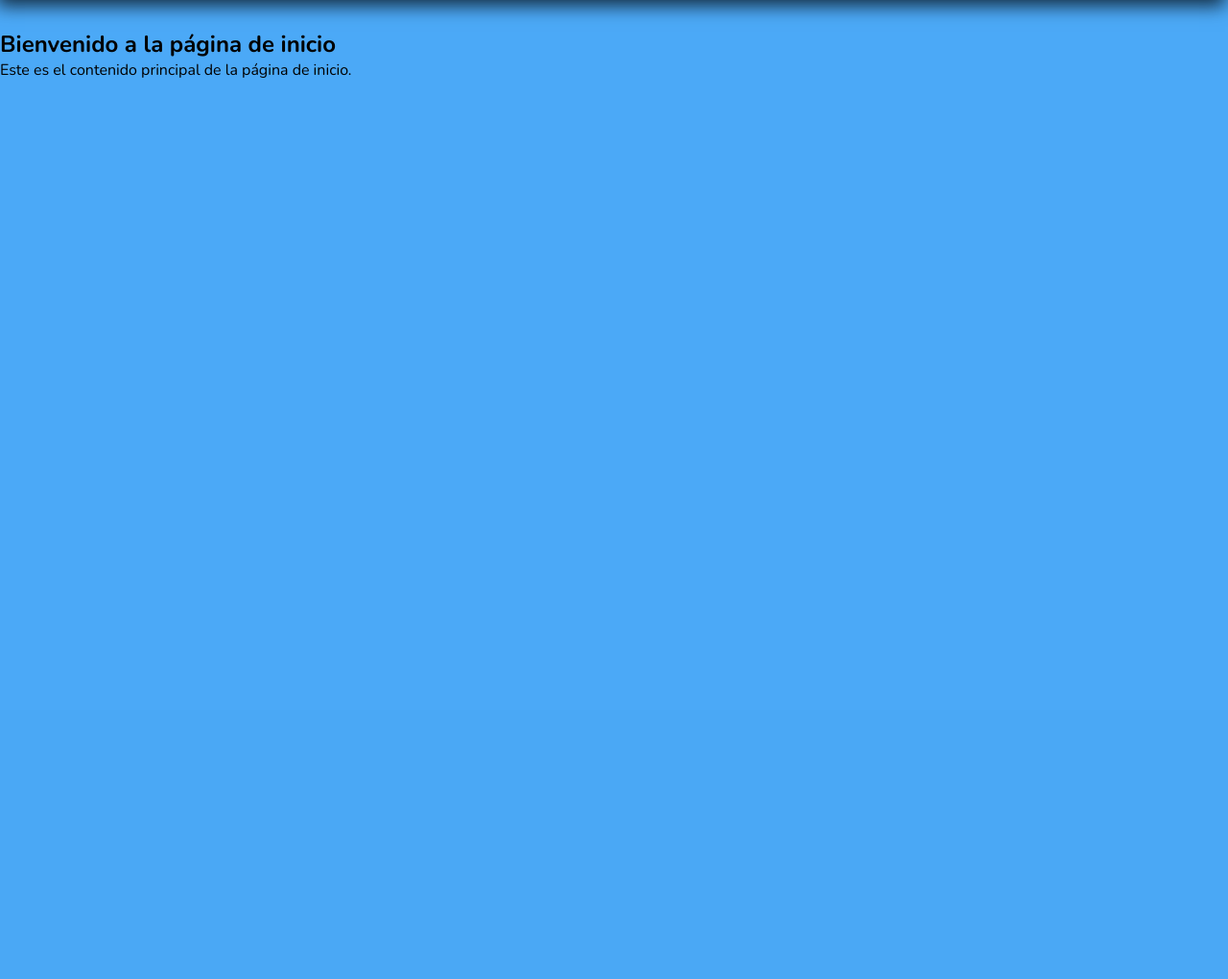
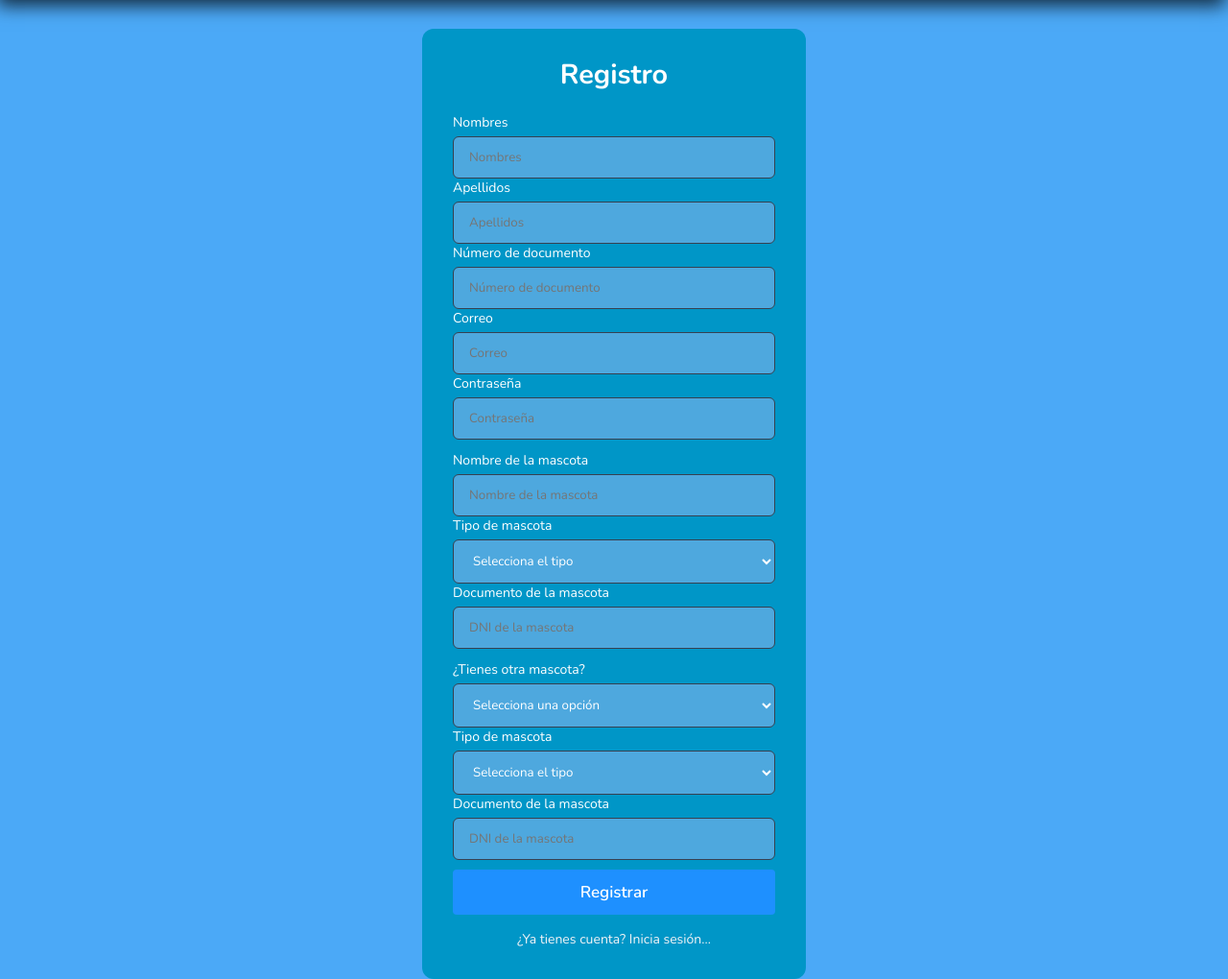
Before and after one commit to jesus-espitia/vacaciones, a Flask app: page /register in a window 1280 px wide. Shown: the part 60-1080 px from the top of the page at 96% size. Before the commit the page ends 141 px from the top, so only its background shows below. Run offline with Flask 3, Linux system fonts and the light colour scheme.

Commit message:
Cambios 08/01/25 - 12:41 p. m. Confirmados

```diff
--- a/app/static/css/register.css
+++ b/app/static/css/register.css
@@ -0,0 +1,92 @@
+.punto {
+    display: flex;
+    justify-content: center;
+    align-items: center;
+}
+
+.form-container {
+    width: 400px;
+    border-radius: 0.75rem;
+    background-color: #0096c7;
+    padding: 2rem;
+    color: #fff;
+}
+
+.title {
+    text-align: center;
+    font-size: 1.8rem;
+    line-height: 2rem;
+    font-weight: 700;
+}
+
+.form {
+    margin-top: 1.5rem;
+}
+
+.input-group {
+    margin-top: 0.75rem;
+    font-size: 0.875rem;
+    line-height: 1.25rem;
+}
+
+.input-group label {
+    display: block;
+    color: #fff;
+    margin-bottom: 4px;
+}
+
+.input-group input,
+.input-group select {
+    width: 100%;
+    border-radius: 0.375rem;
+    border: 1px solid rgba(55, 65, 81, 1);
+    outline: 0;
+    background-color: #4ea8de;
+    padding: 0.75rem 1rem;
+    color: #fff;
+}
+
+.input-group input:focus,
+.input-group select:focus {
+    border-color: rgba(167, 139, 250);
+}
+
+.enviar a {
+    margin-top: 10px;
+    display: block;
+    width: 100%;
+    padding: 0.75rem;
+    text-align: center;
+    font-weight: 600;
+    text-decoration: none;
+    font-size: 17px;
+    border: transparent;
+    background: dodgerblue;
+    color: white;
+    border-radius: 4px;
+}
+
+.enviar a:hover {
+    background: linear-gradient(90deg, rgba(30, 144, 255, 1) 0%, rgba(0, 212, 255, 1) 100%);
+}
+
+.enviar a:active {
+    transform: translate(0em, 0.2em);
+}
+
+.social-message {
+    display: flex;
+    align-items: center;
+    padding-top: 1rem;
+    justify-content: center;
+}
+
+.social-message a {
+    color: rgba(243, 244, 246, 1);
+    text-decoration: none;
+    font-size: 14px;
+}
+
+.social-message a:hover {
+    text-decoration: underline rgba(167, 139, 250, 1);
+}
--- a/app/templates/register.html
+++ b/app/templates/register.html
@@ -4,23 +4,92 @@
 <head>
     <meta charset="UTF-8">
     <meta name="viewport" content="width=device-width, initial-scale=1.0">
-    <link rel="stylesheet" href="{{url_for('static', filename = 'css/registres.css')}}">
-    <title>{% block titulo %} Registro | CONCRETE JUNGLE{% endblock %}</title>
+    <title>{% block titulo %} Registro | CONCRETE JUNGLE {% endblock %}</title>
+    <link rel="stylesheet" href="{{url_for('static', filename = 'css/register.css')}}">
 </head>
 
 <body>
     <style>
         @import url('https://fonts.googleapis.com/css2?family=Nunito:ital,wght@0,200..1000;1,200..1000&display=swap');
     </style>
-    {% extends 'principal.html' %}
+    <div class="contenidoRegistro" id="contenidoRegistro">
+        {% extends 'principal.html' %}
 
-    {% block principal %}
-    <div class="contenidoRegistro" id="contenidoRegistro">
-        <h2>Bienvenido a la página de inicio</h2>
-        <p>Este es el contenido principal de la página de inicio.</p>
+        {% block principal %}
+        <div class="punto">
+            <div class="form-container">
+                <p class="title">Registro</p>
+                <form class="form" method="POST" action="/register">
+
+                    <div class="input-group">
+                        <label for="nombres">Nombres</label>
+                        <input placeholder="Nombres" id="nombres" name="nombres" type="text" required />
+
+                        <label for="apellidos">Apellidos</label>
+                        <input placeholder="Apellidos" id="apellidos" name="apellidos" type="text" required />
+
+                        <label for="documento">Número de documento</label>
+                        <input placeholder="Número de documento" id="documento" name="documento" type="text" required />
+
+                        <label for="correo">Correo</label>
+                        <input placeholder="Correo" id="correo" name="correo" type="email" required />
+
+                        <label for="password">Contraseña</label>
+                        <input placeholder="Contraseña" id="password" name="password" type="password" required />
+                    </div>
+
+
+                    <div class="input-group">
+                        <label for="nombreMascota">Nombre de la mascota</label>
+                        <input placeholder="Nombre de la mascota" id="nombreMascota" name="nombreMascota" type="text"
+                            required />
+
+                        <label for="tipoMascota">Tipo de mascota</label>
+                        <select id="tipoMascota" name="tipoMascota" required>
+                            <option value="">Selecciona el tipo</option>
+                            <option value="perro">Perro</option>
+                            <option value="gato">Gato</option>
+                            <option value="ave">Ave</option>
+                        </select>
+
+                        <label for="dniMascota">Documento de la mascota</label>
+                        <input placeholder="DNI de la mascota" id="dniMascota" name="dniMascota" type="text" required />
+                    </div>
+
+
+                    <div class="input-group">
+                        <label for="otraMascota">¿Tienes otra mascota?</label>
+                        <select id="otraMascota" name="otraMascota" required>
+                            <option value="">Selecciona una opción</option>
+                            <option value="si">Sí</option>
+                            <option value="no">No</option>
+                        </select>
+
+                        <label for="tipoMascota2">Tipo de mascota</label>
+                        <select id="tipoMascota2" name="tipoMascota2">
+                            <option value="">Selecciona el tipo</option>
+                            <option value="perro">Perro</option>
+                            <option value="gato">Gato</option>
+                            <option value="ave">Ave</option>
+                        </select>
+
+                        <label for="dniMascota2">Documento de la mascota</label>
+                        <input placeholder="DNI de la mascota" id="dniMascota2" name="dniMascota2" type="text" />
+                    </div>
+
+                    <div class="enviar">
+                        <a href="#" type="submit" class="sign">Registrar</a>
+                    </div>
+                </form>
+                <div class="social-message">
+                    <a href="/login">¿Ya tienes cuenta? Inicia sesión...</a>
+                </div>
+            </div>
+        </div>
+
+        {% endblock %}
     </div>
 
-    {% endblock %}
 </body>
 
 </html>
```
